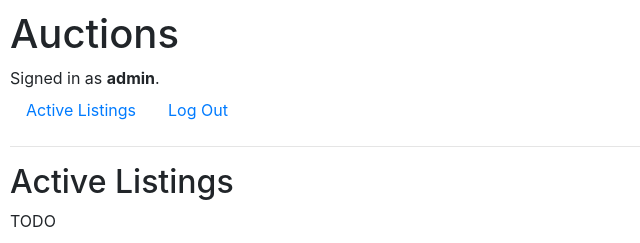
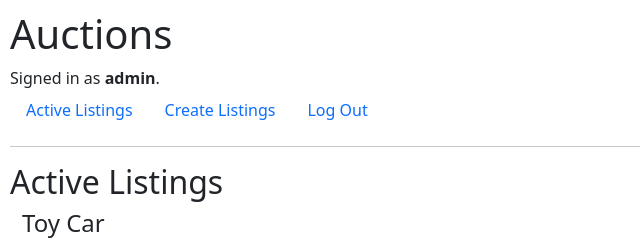
Before and after one commit to ryryry-3302/CS50-Web-Project2, a Django app: page / in a window 1280 px wide. Shown: the top 243 px of the page, without its empty margins (0-640 px from the left). Run offline with Django 3.2, Linux system fonts and the light colour scheme; a user stored in the database is signed in; data comes from the database, SQL or seed files in the repository; both versions use the stored data as it was after the commit; some libraries are stand-ins or nearby versions.

Commit message:
added create and active page

```diff
--- a/commerce/auctions/models.py
+++ b/commerce/auctions/models.py
@@ -25,7 +25,8 @@ class Listing(models.Model):
 
     title = models.CharField(max_length=30)
     desc = models.CharField(max_length=400)
-    start_bid =models.DecimalField(max_digits=10,decimal_places=2)
+    price = models.DecimalField(max_digits=10, decimal_places=2, blank=True)
+    start_bid =models.DecimalField(max_digits=10, decimal_places=2)
     imgurl = models.CharField(max_length=200,blank=True)
     catego = models.CharField(
         max_length=2,
--- a/commerce/auctions/templates/auctions/index.html
+++ b/commerce/auctions/templates/auctions/index.html
@@ -2,6 +2,23 @@
 
 {% block body %}
     <h2>Active Listings</h2>
+    <div>
+        {% for listing in listings %}
+        <div class="container-fluid mb-5">
+            <h4>{{ listing.title }}</h4>
+            {% if listing.imgurl %}
+            <img src="{{listing.imgurl}}" class="rounded img-thumbnail w-25" >
+            {% endif %}
 
+            <li>Catergory {{listing.get_catego_display}}</li>
+            {% if listing.price == 0.00 %}
+            <li>${{listing.start_bid}}</li>
+            {% else %}
+            <li>${{listing.price}}</li>
+            {% endif %}
+            <li>Created by {{listing.user}}</li>
+        </div>
+        {% endfor %}
+    </div>
     TODO
 {% endblock %}
--- a/commerce/auctions/templates/auctions/layout.html
+++ b/commerce/auctions/templates/auctions/layout.html
@@ -4,7 +4,7 @@
 <html lang="en">
     <head>
         <title>{% block title %}Auctions{% endblock %}</title>
-        <link rel="stylesheet" href="https://stackpath.bootstrapcdn.com/bootstrap/4.4.1/css/bootstrap.min.css" integrity="sha384-Vkoo8x4CGsO3+Hhxv8T/Q5PaXtkKtu6ug5TOeNV6gBiFeWPGFN9MuhOf23Q9Ifjh" crossorigin="anonymous">
+        <link href="https://cdn.jsdelivr.net/npm/bootstrap@5.0.2/dist/css/bootstrap.min.css" rel="stylesheet" integrity="sha384-EVSTQN3/azprG1Anm3QDgpJLIm9Nao0Yz1ztcQTwFspd3yD65VohhpuuCOmLASjC" crossorigin="anonymous">
         <link href="{% static 'auctions/styles.css' %}" rel="stylesheet">
     </head>
     <body>
@@ -22,6 +22,9 @@
             </li>
             {% if user.is_authenticated %}
                 <li class="nav-item">
+                    <a class="nav-link" href="{% url 'create' %}">Create Listings</a>
+                </li>
+                <li class="nav-item">
                     <a class="nav-link" href="{% url 'logout' %}">Log Out</a>
                 </li>
             {% else %}
--- a/commerce/auctions/templates/auctions/login.html
+++ b/commerce/auctions/templates/auctions/login.html
@@ -10,10 +10,10 @@
 
     <form action="{% url 'login' %}" method="post">
         {% csrf_token %}
-        <div class="form-group">
+        <div class="form-group mb-3">
             <input autofocus class="form-control" type="text" name="username" placeholder="Username">
         </div>
-        <div class="form-group">
+        <div class="form-group mb-3">
             <input class="form-control" type="password" name="password" placeholder="Password">
         </div>
         <input class="btn btn-primary" type="submit" value="Login">
--- a/commerce/auctions/urls.py
+++ b/commerce/auctions/urls.py
@@ -6,5 +6,6 @@ urlpatterns = [
     path("", views.index, name="index"),
     path("login", views.login_view, name="login"),
     path("logout", views.logout_view, name="logout"),
-    path("register", views.register, name="register")
+    path("register", views.register, name="register"),
+    path("create", views.create, name="create")
 ]
--- a/commerce/auctions/views.py
+++ b/commerce/auctions/views.py
@@ -3,12 +3,18 @@ from django.db import IntegrityError
 from django.http import HttpResponse, HttpResponseRedirect
 from django.shortcuts import render
 from django.urls import reverse
-
-from .models import User
+from django import forms
+from django.contrib.auth.decorators import login_required
+from .models import User, Listing
 
 
 def index(request):
-    return render(request, "auctions/index.html")
+    listings = Listing.objects.all()
+
+    return render(request, "auctions/index.html",
+    {
+        "listings": listings
+    })
 
 
 def login_view(request):
@@ -61,3 +67,32 @@ def register(request):
         return HttpResponseRedirect(reverse("index"))
     else:
         return render(request, "auctions/register.html")
+
+@login_required
+def create(request):
+    if request.user.is_authenticated == False:
+        return HttpResponseRedirect(reverse("index"))
+
+
+
+
+    class ListingForm(forms.ModelForm):
+        # specify the name of model to use
+        class Meta:
+            model = Listing
+            exclude = ['user'], ['price']
+
+    form = ListingForm(request.POST or None, request.FILES or None)
+    f = ListingForm(request.POST)
+    if f.is_valid():
+        # save the form data to model
+        result = f.save(commit=False)
+        result.user = request.user
+        result.save()
+
+    if request.method == 'POST':
+        return HttpResponseRedirect(reverse("index"))
+
+    return render(request, "auctions/create.html", {
+        'form': form
+    })
--- a/commerce/commerce/settings.py
+++ b/commerce/commerce/settings.py
@@ -38,6 +38,7 @@ INSTALLED_APPS = [
     'django.contrib.sessions',
     'django.contrib.messages',
     'django.contrib.staticfiles',
+    'crispy_forms',
 ]
 
 MIDDLEWARE = [
@@ -114,6 +115,7 @@ USE_I18N = True
 USE_L10N = True
 
 USE_TZ = True
+CRISPY_TEMPLATE_PACK = 'bootstrap4'
 
 
 # Static files (CSS, JavaScript, Images)
```
Also changed, not shown: commerce/auctions/templates/auctions/create.html (added, +17 -0 lines), commerce/auctions/templates/auctions/register.html (+4 -4 lines), commerce/auctions/migrations/0007_listing_price.py (added), commerce/auctions/migrations/0008_alter_listing_price.py (added), commerce/db.sqlite3.
